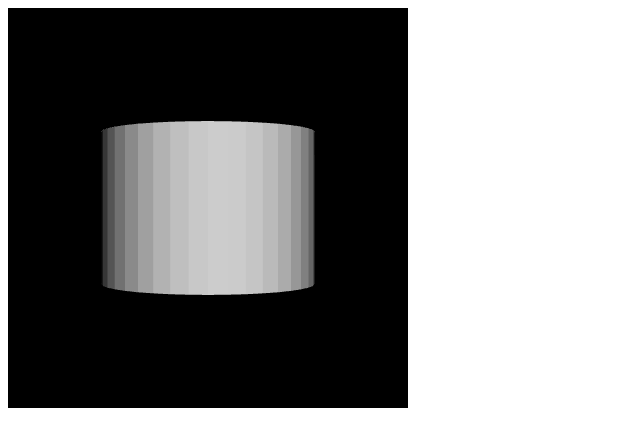
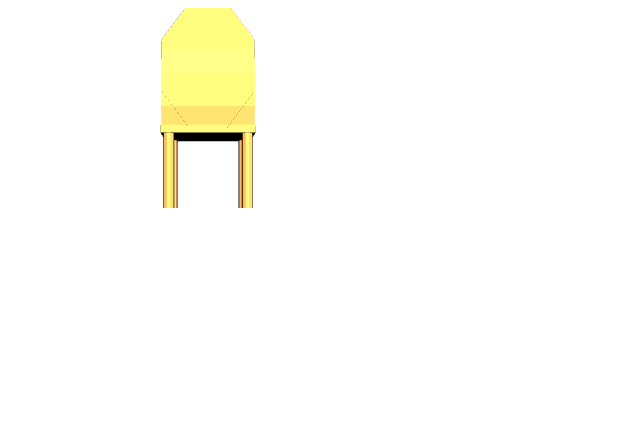
Before and after one commit to qwrwed/computer-graphics, a plain HTML site: page prism.html in a window 1280 px wide. Shown: the whole page, without its empty margins (0-640 px from the left). Drawn offline with Linux system fonts and the light colour scheme.

Commit message:
make chair

```diff
--- a/prism.js
+++ b/prism.js
@@ -66,7 +66,8 @@ function main() {
   }
 
   // Set clear color and enable hidden surface removal
-  gl.clearColor(0.0, 0.0, 0.0, 1.0);
+  //gl.clearColor(0.0, 0.0, 0.0, 1.0);
+  gl.clearColor(1.0, 1.0, 1.0, 1.0);
   gl.enable(gl.DEPTH_TEST);
 
   // Clear color and depth buffer
@@ -159,91 +160,43 @@ function addVector3(a, b, c) {
   return c.map((e, i) => e + a[i] + b[i]);
 }
 
-function initVertexBuffers(gl) {
-  // Original: Create a cube
-  //    v6----- v5
-  //   /|      /|
-  //  v1------v0|
-  //  | |     | |
-  //  | |v7---|-|v4
-  //  |/      |/
-  //  v2------v3
-
-  // Adaptation: Create a prism
-  //    v2----- v1
-  //   /|      /|
-  //  v3------v0|
-  //  | |     | |
-  //  | |v6---|-|v5
-  //  |/      |/
-  //  v7------v4
+function initPrismVertexBuffers(gl, sides=4, color=[1,0,0]) {
 
 
-  //const csSides = 40 // number of top (or bottom) vertices on prism
-  const csSides = 40 // number of top (or bottom) vertices on prism
-  const csIndices = [...Array(csSides).keys()] // array of top vertex indices
-  //const vIndices = [...Array(csSides * 2).keys()] // array of top and bottom vertex indices
+  const csIndices = [...Array(sides).keys()] // array of top vertex indices
   const radius = Math.sqrt(2) / 2 // xz-distance magnitude from origin to vertex
-  //const radius = 1
+  //const radius = 0.5
 
-  const radAngles = csIndices.map(i => (i * (2 * Math.PI) / csSides)); // array of angles between current vertex/origin and first vertex/origin (radians)
+  const radAngles = csIndices.map(i => (i * (2 * Math.PI) / sides + Math.PI/sides)); // array of angles between current vertex/origin and first vertex/origin (radians)
   const dispX = radAngles.map(t => +Math.sin(t).toFixed(10)); // x displacement of each vertex calculated by angle
   const dispZ = radAngles.map(t => +Math.cos(t).toFixed(10)); // z displacement of each vertex calculated by angle
   const dispYAbs = 0.5 // y-distance magnitude from origin to top and bottom vertices/faces
-  //const dispYAbs = 1
-  //const v = vIndices.map(i => [radius * dispX[i % csSides], dispYAbs * ((-1) ** (i >= csSides)), radius * dispZ[i % csSides]]); // array of vertex coordinates (2D: [[x,y,z], [x,y,z], ...])
 
-  const vTop = csIndices.map(i => [radius * dispX[i % csSides], dispYAbs, radius * dispZ[i % csSides]]); // array of vertex coordinates (2D: [[x,y,z], [x,y,z], ...])
+  const vTop = csIndices.map(i => [radius * dispX[i % sides], dispYAbs, radius * dispZ[i % sides]]); // array of vertex coordinates (2D: [[x,y,z], [x,y,z], ...])
   const nTop = vTop.map((e, i) => [0, 1, 0]);
 
-  const vBottom = csIndices.map(i => [radius * dispX[i % csSides], -dispYAbs, radius * dispZ[i % csSides]]); // array of vertex coordinates (2D: [[x,y,z], [x,y,z], ...])
+  const vBottom = csIndices.map(i => [radius * dispX[i % sides], -dispYAbs, radius * dispZ[i % sides]]); // array of vertex coordinates (2D: [[x,y,z], [x,y,z], ...])
   const nBottom = vBottom.map((e, i) => [0, -1, 0]);
 
+
+  eTop = csIndices.map(i => [i, mod(i + 1, sides)]) // top edges
+  eBottom = csIndices.map(i => [i + sides, mod(i + 1, sides) + sides]) // bottom edges
+  eSides = eTop.map((e, i) => [...eTop[i], ...eBottom[i]]) // side edges
+
   const vTopBottom = [...vTop, ...vBottom]
+  vSides = eSides.flat().map((e, i) => vTopBottom[e])
+  nSides = csIndices.map((e, i) => Array(4).fill(addVector3([dispX[i], 0, dispZ[i]], [0, 0, 0], [dispX[mod(i + 1, sides)], 0,  dispZ[mod(i + 1, sides)]])))
 
-  const COLOR = [1,1,1]
-  //v = [vTop]
-  //console.log(vTop)
-  //console.log(nTop)
+  v = [vTop, vBottom, vSides]
+  n = [nTop, nBottom, nSides]
 
-  //console.log(vBottom)
-  //console.log(nBottom)
+  var vertices = new Float32Array(v.flat(Infinity)); // vertex coordinates in WebGL-compatible format
+  var normals  = new Float32Array(n.flat(Infinity))
 
-  //const vSide = 0, 1, 3, 4,    1, 2, 5, 6,    2, 3, 6, 7,    3, 4, 7, 8
+  colorsJS = new Array();
+  colorsJS.push(v.flat().map(i => color))
+  colors = new Float32Array(colorsJS.flat(Infinity))
 
-  //console.log(mod(7+1, 2*csSides))
-  eTop = csIndices.map(i => [i, mod(i + 1, csSides)]) // top edges
-  eBottom = csIndices.map(i => [i + csSides, mod(i + 1, csSides) + csSides]) // bottomedges
-
-  eSides = eTop.map((e, i) => [...eTop[i], ...eBottom[i]])
-
-  //console.log(eSides)
-  //console.log(vTopBottom)
-
-  vSides = eSides.flat().map((e, i) => vTopBottom[e])
-  //nSides = csIndices.map((e, i) => Array(4).fill([dispX[i], 0, dispZ[i]])).flat()
-  //nSides = csIndices.map((e, i) => [dispX[i], 0, dispZ[i]])
-  nSides = csIndices.map((e, i) => [dispX[i], 0, dispZ[i]])
-
-  //console.log(vSides)
-
-  //console.log(dispX)
-  //console.log(dispZ)
-  //console.log(nSides)
-
-  for (j=0;j<csSides;j++){
-    //console.log([dispX[j], 0, dispZ[j]])
-    //console.log()
-  }
-  nSides = csIndices.map((e, i) => Array(4).fill(addVector3([dispX[i], 0, dispZ[i]], [0, 0, 0], [dispX[mod(i + 1, csSides)], 0,  dispZ[mod(i + 1, csSides)]])))
-  //console.log(nSides)
-  //console.log(nSides.flat())
-
-  //console.log(eSides.map((e, i)=> vTopBottom[e]))
-
-  //console.log(vSides)
-
-  //v = [vSides.slice(0,3+1)]
   topVertTriangulationOrder = csIndices.map(i => {
     if ((i % 2) === 0) {
       return -(i / 2)
@@ -252,146 +205,20 @@ function initVertexBuffers(gl) {
     }
   }); // order in which to draw the vertices such that the top/bottom faces will be triangulated; ccw +ve, cw -ve
 
-  topTriIndices = [...Array(csSides - 2).keys()] // array with one index per cross-section triangle (e.g. square => [0,1])
+  topTriIndices = [...Array(sides - 2).keys()] // array with one index per cross-section triangle (e.g. square => [0,1])
   topTriVertIndices = topTriIndices.map(i => topVertTriangulationOrder.slice(i + 3 - 3, i + 3)) // indices of individual vertices of the top triangles
-  topTriVertPositions = topTriVertIndices.flat().map(i => csSides * 0 + mod(i, csSides)) // indices of top face made positive
-  bottomTriVertPositions = topTriVertIndices.flat().map(i => csSides * 1 + mod(i, csSides)) //indices of bottom face made positive
+  topTriVertPositions = topTriVertIndices.flat().map(i => sides * 0 + mod(i, sides)) // indices of top face made positive
+  bottomTriVertPositions = topTriVertIndices.flat().map(i => sides * 1 + mod(i, sides)) //indices of bottom face made positive
 
-  sideTriVertIndices = csIndices.map(i => [mod(i, csSides), mod(i + 1, csSides), mod(i, csSides) + csSides, mod(i + 1, csSides), mod(i, csSides) + csSides, mod(i + 1, csSides) + csSides])
-  // indices of side faces (2D; one 6-element array per rectangular face)
-  //console.log(sideTriVertIndices)
-
-  // Indices of the vertices
-  /*
-  var indicesJS = [
-    topTriVertPositions,
-    bottomTriVertPositions,
-    sideTriVertIndices.flat()
-  ]*/
-
-  //v = [vTop, vBottom, vSides]
-  //v = [vTop]
-  //console.log(vSides)
-  //console.log(abcd)
-  //v = [vTop, vBottom, vSides]
-
-
-  v = [vTop, vBottom, vSides]
-  //n = [nTop]
-
-  //v = [vBottom]
-  //n = [nBottom]
-
-  //v = [vSides]
-  //n = [nSides]
-
-  //v = [vTop, vBottom, vSides]
-  //v = [vSides]
-  n = [nTop, nBottom, nSides]
-
-  //n = [nTop, nBottom, nSides.flat()]
-
-
-
-
-
-  //s1 = 1
-  //s2 = 4
-
-  //v = [vSides]//.slice(s1,s2)]//.slice(0, 7)]
-  //n = [nSides]
-  //console.log(v)
-  //n = vSides.map(()=>[1,1,1])
-  /*
-  n = [
-    1, 0, 1, 1, 0, 1, 1, 0, 1, 1, 0, 1,
-    1, 0, -1, 1, 0, -1, 1, 0, -1, 1, 0, -1,
-    -1, 0, 1, -1, 0, 1, -1, 0, 1, -1, 0, 1,
-    -1, 0, -1, -1, 0, -1, -1, 0, -1, -1, 0, -1,
-
-  ]*/
-  //n = [nBottom]
-
-  const verticesJS = v // vertex coordinates flattened to 1d
-  var vertices = new Float32Array(verticesJS.flat(Infinity)); // vertex coordinates in WebGL-compatible format
-
-  //const normalsJS = n // vertex coordinates flattened to 1d
-  //var normals = new Float32Array(normalsJS.flat(Infinity)); // vertex coordinates in WebGL-compatible format
-
-  //console.log(verticesJS)
-  //console.log(normalsJS)
-
-  //console.log(v)
-  //console.log(v.map((e, i) => [i, i+1, i+2]))
-  //console.log(v.length)
-  //var indicesJS = v.flat().map((e, i) => [mod(i+0, v.flat().length), mod(i+1, v.flat().length), mod(i+2, v.flat().length)])
-
-  //sideTriVertPositions = v.flat().map((e, i) => [mod(i + 0, v.flat().length), mod(i + 1, v.flat().length), mod(i + 2, v.flat().length)])
+  sideTriVertIndices = csIndices.map(i => [mod(i, sides), mod(i + 1, sides), mod(i, sides) + sides, mod(i + 1, sides), mod(i, sides) + sides, mod(i + 1, sides) + sides])
   sideTriVertPositions = csIndices.map(i=>[i*4+0, i*4+1, i*4+2, i*4+1, i*4+2, i*4+3])
-  //indicesJS = [...topTriVertPositions, ...bottomTriVertPositions, ...sideTriVertPositions]
-  //console.log(sideTriVertPositions)
-  //indicesJS = [...topTriVertPositions, ...bottomTriVertPositions]
-  indicesJS = []
-  //indicesJS = [topTriVertPositions, bottomTriVertPositions, ...sideTriVertPositions].flat(Infinity)
-  //indicesJS = [...sideTriVertPositions]
-  //console.log(v.map())
-
-  /*
-  var indicesJS = [
-    0, 1, 2, 1, 2, 3,
-  ]*/
-  //var indicesJS = topTriVertPositions
-  //var indicesJS = topTriVertPositions
-  //var indicesJS = [...topTriVertPositions, ...bottomTriVertPositions, ...sideTriVertPositions]
-  //var indicesJS = [...(sideTriVertPositions.slice(s1,s2))]
-  //console.log(n)
-
-  //console.log([...topTriVertPositions, ...bottomTriVertPositions])
-  sideTriVertPositions = sideTriVertPositions.flat().map((e, i)=>e+2*csSides)
-  //console.log(sideTriVertPositions)
+  sideTriVertPositions = sideTriVertPositions.flat().map((e, i)=>e+2*sides)
 
   var indicesJS = [topTriVertPositions, bottomTriVertPositions, sideTriVertPositions]
-  /*
-  var indicesJS = [
-     0,  1,  2,   1,  2,  3,
-     4,  5,  6,   5,  6,  7,
-     8,  9, 10,   9, 10, 11,
-    12, 13, 14,  13, 14, 15,
 
-  ]*/
-  //console.log(indicesJS)
   var indices = new Uint8Array(
     indicesJS.flat(Infinity)
   );
-
-  //console.log(verticesJS)
-  //console.log(normalsJS)
-  //console.log(indicesJS)
-  colorsJS = new Array();
-  colorsJS.push(verticesJS.flat().map(i => COLOR))
-
-  //console.log(colorsJS)
-  /*
-  colorsJS = [
-    0,0,1, 0,0,1, 0,0,1, 0,0,1,
-    0,1,0, 0,1,0, 0,1,0, 0,1,0,
-    0,1,1, 0,1,1, 0,1,1, 0,1,1,
-    1,0,0, 1,0,0, 1,0,0, 1,0,0,
-  ]*/
-  colors = new Float32Array(colorsJS.flat(Infinity))
-/*
-  normalsJS = [
-     1, 0, 1,   1, 0, 1,   1, 0, 1,   1, 0, 1, //prism face 1
-     1, 0,-1,   1, 0,-1,   1, 0,-1,   1, 0,-1, //prism face 2
-    -1, 0,-1,  -1, 0,-1,  -1, 0,-1,  -1, 0,-1, //prism face 3
-    -1, 0, 1,  -1, 0, 1,  -1, 0, 1,  -1, 0, 1, //prism face 4
-                                               //...
-  ]*/
-
-  //normals = colors
-
-  //normalsJS = new Array();
-  normals = new Float32Array(n.flat(Infinity))
 
   // Write the vertex property to buffers (coordinates, colors and normals)
   if (!initArrayBuffer(gl, 'a_Position', vertices, 3, gl.FLOAT)) return -1;
@@ -418,7 +245,7 @@ function initArrayBuffer(gl, attribute, data, num, type) {
     console.log('Failed to create the buffer object');
     return false;
   }
-  // Write date into the buffer object
+  // Write data into the buffer object
   gl.bindBuffer(gl.ARRAY_BUFFER, buffer);
   gl.bufferData(gl.ARRAY_BUFFER, data, gl.STATIC_DRAW);
   // Assign the buffer object to the attribute variable
@@ -435,6 +262,12 @@ function initArrayBuffer(gl, attribute, data, num, type) {
 
   return true;
 }
+
+
+
+
+
+
 
 function initAxesVertexBuffers(gl) {
 
@@ -487,6 +320,12 @@ function initAxesVertexBuffers(gl) {
   return n;
 }
 
+
+
+
+
+
+
 var g_matrixStack = []; // Array for storing a matrix
 function pushMatrix(m) { // Store the specified matrix to the array
   var m2 = new Matrix4(m);
@@ -497,10 +336,22 @@ function popMatrix() { // Retrieve the matrix from the array
   return g_matrixStack.pop();
 }
 
+
+
+
+
+
+
+
+
 function draw(gl, u_ModelMatrix, u_NormalMatrix, u_isLighting) {
+  //draw everything
+  var data = { gl, u_ModelMatrix, u_NormalMatrix, u_isLighting };
 
   // Clear color and depth buffer
   gl.clear(gl.COLOR_BUFFER_BIT | gl.DEPTH_BUFFER_BIT);
+
+  /*
 
   gl.uniform1i(u_isLighting, false); // Will not apply lighting
 
@@ -518,39 +369,132 @@ function draw(gl, u_ModelMatrix, u_NormalMatrix, u_isLighting) {
   gl.uniformMatrix4fv(u_ModelMatrix, false, modelMatrix.elements);
 
   // Draw x and y axes
-  //gl.drawArrays(gl.LINES, 0, n);
-
+  gl.drawArrays(gl.LINES, 0, n);
+  draw
+  */
   gl.uniform1i(u_isLighting, true); // Will apply lighting
 
-  // Set the vertex coordinates and color (for the cube)
-  var n = initVertexBuffers(gl);
-  if (n < 0) {
-    console.log('Failed to set the vertex information');
-    return;
-  }
+
 
   // Rotate, and then translate
   modelMatrix.setTranslate(0, 0, 0);  // Translation (No translation is supported here)
   modelMatrix.rotate(g_yAngle, 0, 1, 0); // Rotate along y axis
   modelMatrix.rotate(g_xAngle, 1, 0, 0); // Rotate along x axis
 
-  /*
-  // Model the chair seat
+  const chairLegArgs = {
+    sides : 10,
+    color: [0.4, 0.25, 0.125].map(e=>e*5),
+    scale: [0.05,0.5,0.05]
+  }
+
+  const r = 0.25
+  const h = 0.25
   pushMatrix(modelMatrix);
-    modelMatrix.scale(2.0, 0.5, 2.0); // Scale
-    drawbox(gl, u_ModelMatrix, u_NormalMatrix, n);
+    modelMatrix.translate(r, h, r)
+    drawPrism(data, chairLegArgs)
   modelMatrix = popMatrix();
 
+  pushMatrix(modelMatrix);
+    modelMatrix.translate(-r, h, r)
+    drawPrism(data, chairLegArgs)
+  modelMatrix = popMatrix();
+
+  pushMatrix(modelMatrix);
+    modelMatrix.translate(-r, h, -r)
+    drawPrism(data, chairLegArgs)
+  modelMatrix = popMatrix();
+
+  pushMatrix(modelMatrix);
+    modelMatrix.translate(r, h, -r)
+    drawPrism(data, chairLegArgs)
+  modelMatrix = popMatrix();
+
+  pushMatrix(modelMatrix);
+    modelMatrix.translate(0, 0.5, 0)
+    drawPrism(data, {
+      color: chairLegArgs.color,
+      scale: [0.6,0.05,0.6]
+    })
+  modelMatrix = popMatrix();
+
+  pushMatrix(modelMatrix);
+    //modelMatrix.translate(0, 0.825, -0.275)
+    modelMatrix.rotate(90, 1, 0, 0)
+    modelMatrix.translate(0, 0.275, -0.9)
+    drawPrism(data, {
+      sides:8,
+      color: chairLegArgs.color,
+      scale: [0.45,0.03,0.6]
+    })
+  modelMatrix = popMatrix();
+
+
+  pushMatrix(modelMatrix);
+    //modelMatrix.translate(0, 0.825, -0.275)
+    modelMatrix.rotate(90, 0, 0, 1)
+    modelMatrix.translate(0.75, 0, 0.275)
+    //modelMatrix.translate(0, 0.275, -0.9)
+    drawPrism(data, {
+      sides:8,
+      color: chairLegArgs.color,
+      scale: [0.4,0.59,0.05]
+    })
+  modelMatrix = popMatrix();
+
+  pushMatrix(modelMatrix);
+    //modelMatrix.translate(0, 0.825, -0.275)
+    modelMatrix.translate(0, 0.6, 0.267)
+    drawPrism(data, {
+      sides:4,
+      color: chairLegArgs.color,
+      scale: [0.59,0.2,0.05]
+    })
+  modelMatrix = popMatrix();
+
+  /*
+  pushMatrix(modelMatrix);
+    modelMatrix.translate(0, 1, -0.275)
+    drawPrism(data, {
+      sides: 8,
+      color: chairLegArgs.color,
+      scale: [0.6,0.6,0.05]
+    })
+  modelMatrix = popMatrix();
+*/
+  /*
   // Model the chair back
   pushMatrix(modelMatrix);
     modelMatrix.translate(0, 1.25, -0.75);  // Translation
     modelMatrix.scale(2.0, 2.0, 0.5); // Scale
     drawbox(gl, u_ModelMatrix, u_NormalMatrix, n);
   modelMatrix = popMatrix();
-  */
 
+  var n = initPrismVertexBuffers(gl, 4, [1, 1, 0.5])//, sides, color);
+  if (n < 0) {
+    console.log('Failed to set the vertex information');
+    return;
+  }
   // model the prism
   drawbox(gl, u_ModelMatrix, u_NormalMatrix, n)
+  */
+}
+
+
+
+function drawPrism(data, args) {
+  var {gl, u_ModelMatrix, u_NormalMatrix} = data;
+  const {sides = 4, color = [0,1,0], scale = [1,1,1]} = args;
+  var n = initPrismVertexBuffers(gl, sides, color)//, sides, color);
+  if (n < 0) {
+    console.log('Failed to set the vertex information');
+    return;
+  }
+
+  // Model the chair seat
+  pushMatrix(modelMatrix);
+    modelMatrix.scale(...scale); // Scale
+    drawbox(gl, u_ModelMatrix, u_NormalMatrix, n);
+  modelMatrix = popMatrix();
 }
 
 function drawbox(gl, u_ModelMatrix, u_NormalMatrix, n) {
```
Also changed, not shown: prism.html (+1 -1 lines).
